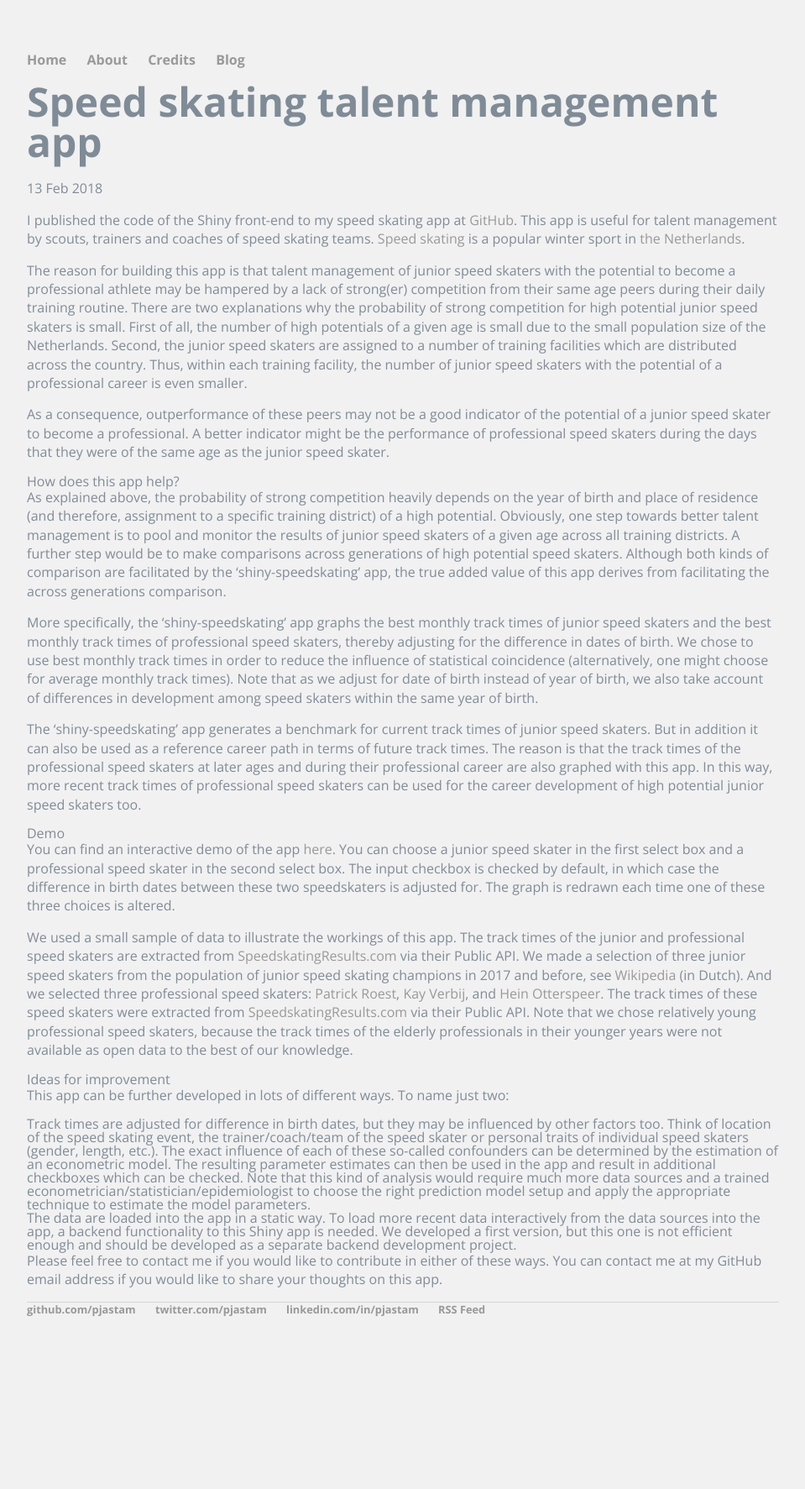
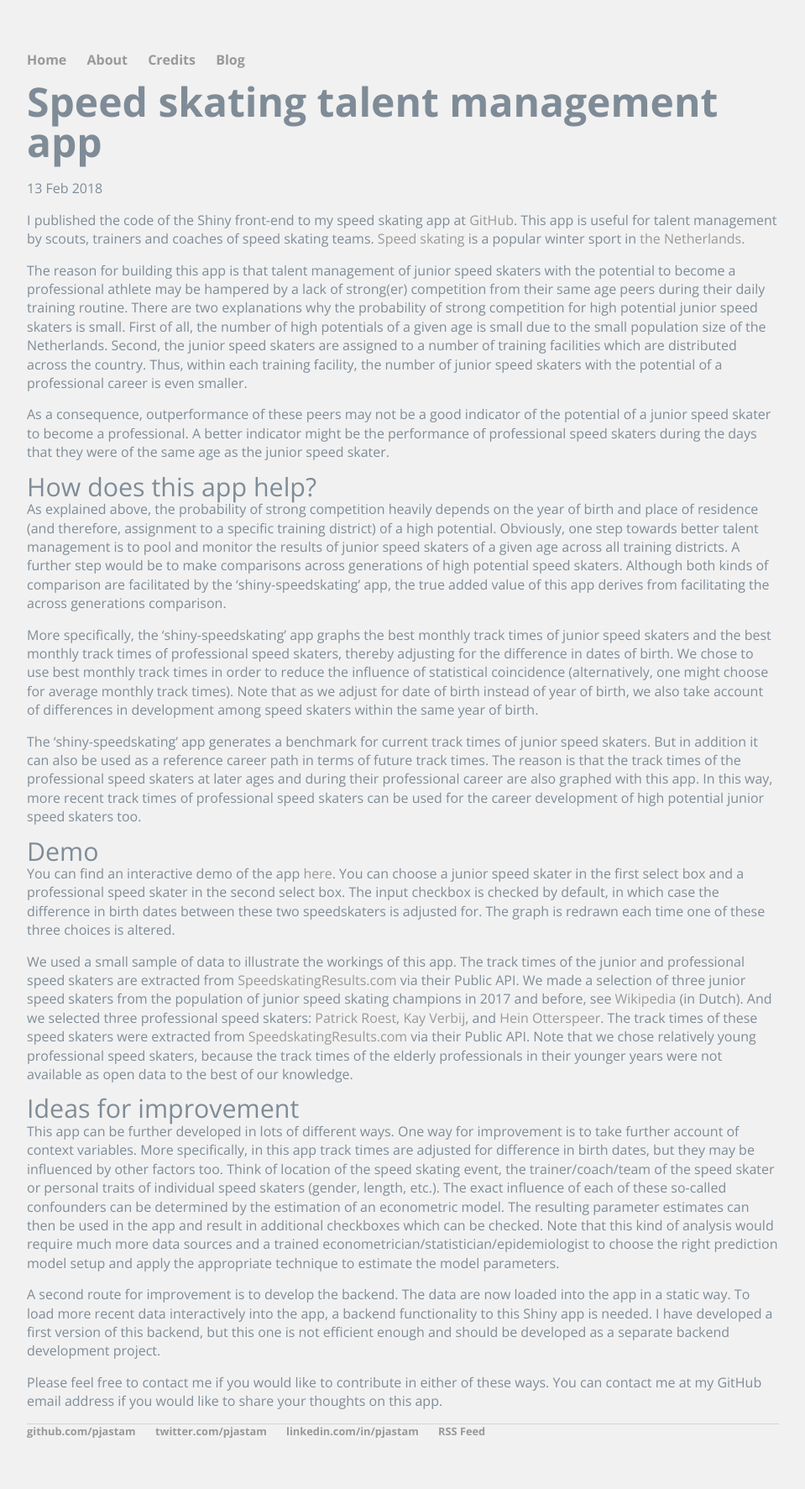
Before and after one commit to pjastam/pjastam.github.io, a Jekyll site: the page built from _posts/2018-02-13-speed-skating-talent-management-app.md, in a window 1280 px wide. Shown: the whole page at 84% size, without its empty margins (160-1119 px from the left). Built offline with Jekyll 4.4.1, drawn with Linux system fonts in a browser that asks for light colours; some web fonts are replaced; before the commit the page ends 1629 px from its top, so only the background shows below that.

Commit message:
Update text

```diff
--- a/_posts/2018-02-13-speed-skating-talent-management-app.md
+++ b/_posts/2018-02-13-speed-skating-talent-management-app.md
@@ -10,24 +10,23 @@ The reason for building this app is that talent management of junior speed skate
 
 As a consequence, outperformance of these peers may not be a good indicator of the potential of a junior speed skater to become a professional. A better indicator might be the performance of professional speed skaters during the days that they were of the same age as the junior speed skater.
 
-###### How does this app help?
+#### How does this app help?
 As explained above, the probability of strong competition heavily depends on the year of birth and place of residence (and therefore, assignment to a specific training district) of a high potential. Obviously, one step towards better talent management is to pool and monitor the results of junior speed skaters of a given age across all training districts. A further step would be to make comparisons across generations of high potential speed skaters. Although both kinds of comparison are facilitated by the 'shiny-speedskating' app, the true added value of this app derives from facilitating the across generations comparison.
 
 More specifically, the 'shiny-speedskating' app graphs the best monthly track times of junior speed skaters and the best monthly track times of professional speed skaters, thereby adjusting for the difference in dates of birth. We chose to use best monthly track times in order to reduce the influence of statistical coincidence (alternatively, one might choose for average monthly track times). Note that as we adjust for date of birth instead of year of birth, we also take account of differences in development among speed skaters within the same year of birth.
 
 The 'shiny-speedskating' app generates a benchmark for current track times of junior speed skaters. But in addition it can also be used as a reference career path in terms of future track times. The reason is that the track times of the professional speed skaters at later ages and during their professional career are also graphed with this app. In this way, more recent track times of professional speed skaters can be used for the career development of high potential junior speed skaters too.
 
-###### Demo
+#### Demo
 
 You can find an interactive demo of the app [here](https://pjastam.shinyapps.io/speedskating/). You can choose a junior speed skater in the first select box and a professional speed skater in the second select box. The input checkbox is checked by default, in which case the difference in birth dates between these two speedskaters is adjusted for. The graph is redrawn each time one of these three choices is altered.
 
 We used a small sample of data to illustrate the workings of this app. The track times of the junior and professional speed skaters are extracted from [SpeedskatingResults.com](http://speedskatingresults.com/) via their Public API. We made a selection of three junior speed skaters from the population of junior speed skating champions in 2017 and before, see [Wikipedia](https://nl.wikipedia.org/wiki/Nederlandse_kampioenschappen_schaatsen_junioren) (in Dutch). And we selected three professional speed skaters: [Patrick Roest](https://nl.wikipedia.org/wiki/Patrick_Roest), [Kay Verbij](https://nl.wikipedia.org/wiki/Kai_Verbij), and [Hein Otterspeer](https://nl.wikipedia.org/wiki/Hein_Otterspeer). The track times of these speed skaters were extracted from [SpeedskatingResults.com](http://speedskatingresults.com/) via their Public API. Note that we chose relatively young professional speed skaters, because the track times of the elderly professionals in their younger years were not available as open data to the best of our knowledge.
 
-###### Ideas for improvement
+#### Ideas for improvement
 
-This app can be further developed in lots of different ways. To name just two:
+This app can be further developed in lots of different ways. One way for improvement is to take further account of context variables. More specifically, in this app track times are adjusted for difference in birth dates, but they may be influenced by other factors too. Think of location of the speed skating event, the trainer/coach/team of the speed skater or personal traits of individual speed skaters (gender, length, etc.). The exact influence of each of these so-called confounders can be determined by the estimation of an econometric model. The resulting parameter estimates can then be used in the app and result in additional checkboxes which can be checked. Note that this kind of analysis would require much more data sources and a trained econometrician/statistician/epidemiologist to choose the right prediction model setup and apply the appropriate technique to estimate the model parameters.
 
-1. Track times are adjusted for difference in birth dates, but they may be influenced by other factors too. Think of location of the speed skating event, the trainer/coach/team of the speed skater or personal traits of individual speed skaters (gender, length, etc.). The exact influence of each of these so-called confounders can be determined by the estimation of an econometric model. The resulting parameter estimates can then be used in the app and result in additional checkboxes which can be checked. Note that this kind of analysis would require much more data sources and a trained econometrician/statistician/epidemiologist to choose the right prediction model setup and apply the appropriate technique to estimate the model parameters.
-2. The data are loaded into the app in a static way. To load more recent data interactively from the data sources into the app, a backend functionality to this Shiny app is needed. We developed a first version, but this one is not efficient enough and should be developed as a separate backend development project.
+A second route for improvement is to develop the backend. The data are now loaded into the app in a static way. To load more recent data interactively into the app, a backend functionality to this Shiny app is needed. I have developed a first version of this backend, but this one is not efficient enough and should be developed as a separate backend development project.
 
 Please feel free to contact me if you would like to contribute in either of these ways. You can contact me at my GitHub email address if you would like to share your thoughts on this app.
```
